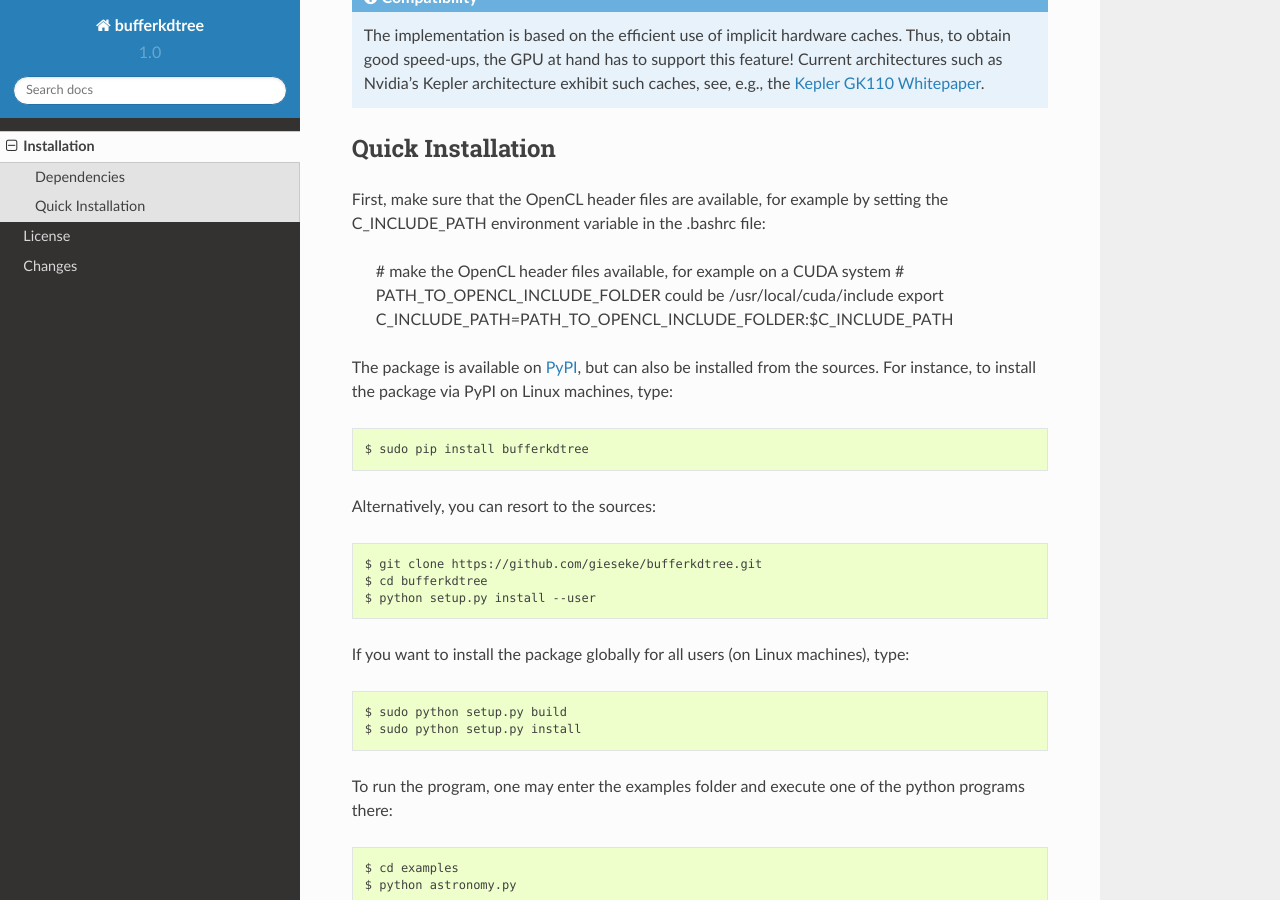
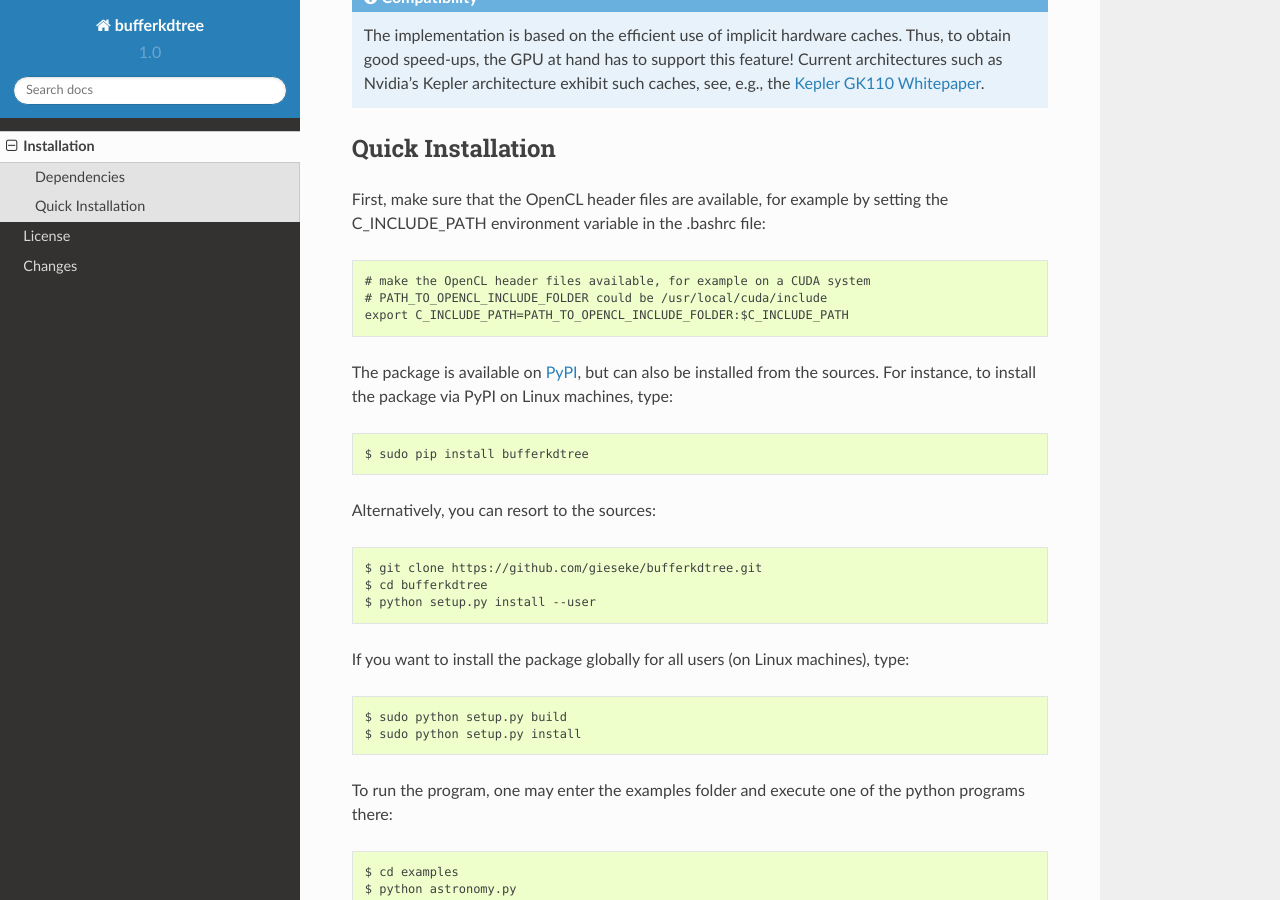
Before and after one commit to gieseke/bufferkdtree, a Sphinx documentation site: the page built from docs/install.rst, in a window 1280 px wide and 900 px high, scrolled down 889 px. Built offline with Sphinx 7.4.7 and the Read the Docs theme 2.0.0, drawn with Linux system fonts in a browser that asks for light colours; formulas are drawn with MathJax 3.

```diff
--- a/docs/install.rst
+++ b/docs/install.rst
@@ -37,7 +37,7 @@ Finally, one can create and activate a new python environment in which numpy1.6.
 Quick Installation
 ------------------
 
-First, make sure that the OpenCL header files are available, for example by setting the C_INCLUDE_PATH environment variable in the .bashrc file:
+First, make sure that the OpenCL header files are available, for example by setting the C_INCLUDE_PATH environment variable in the .bashrc file::
 
    # make the OpenCL header files available, for example on a CUDA system
    # PATH_TO_OPENCL_INCLUDE_FOLDER could be /usr/local/cuda/include
```
